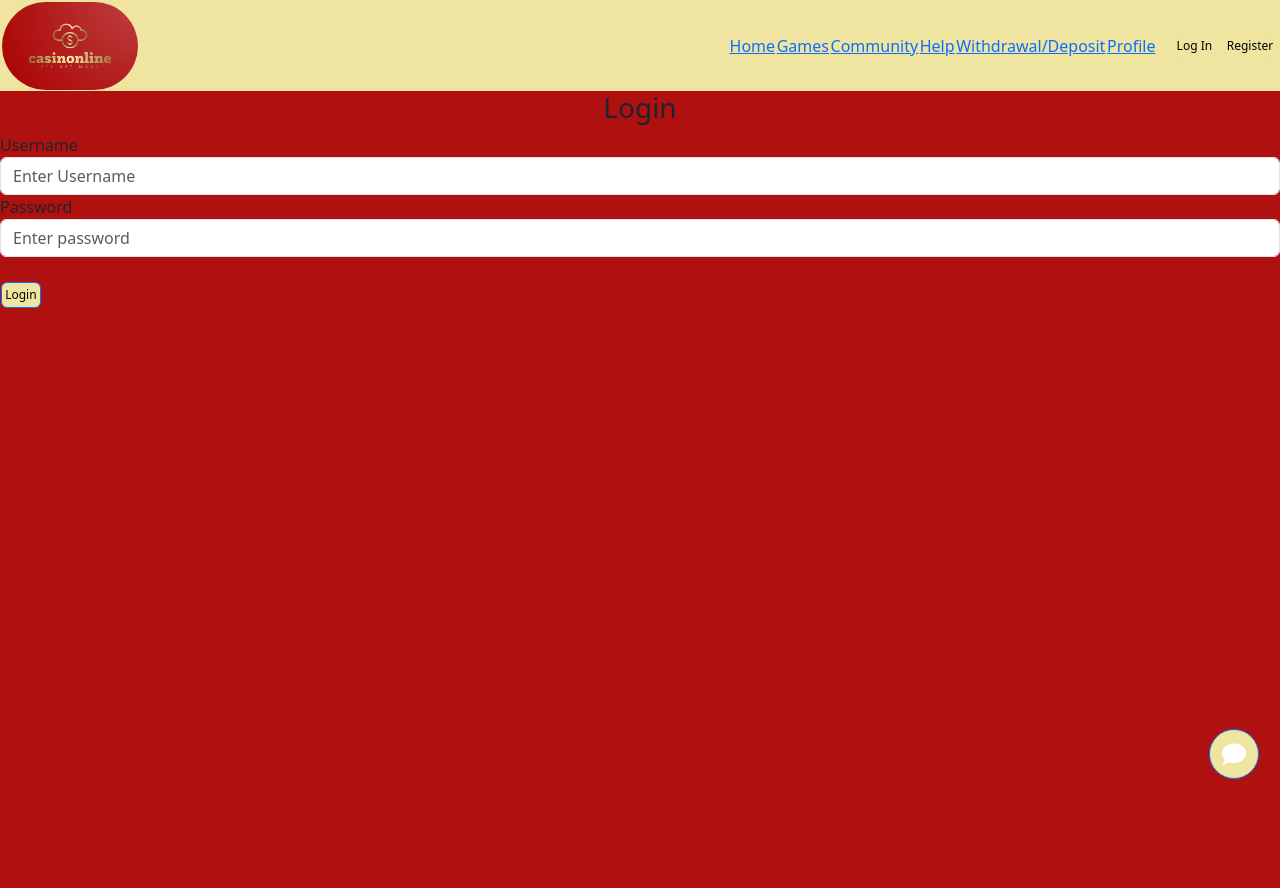
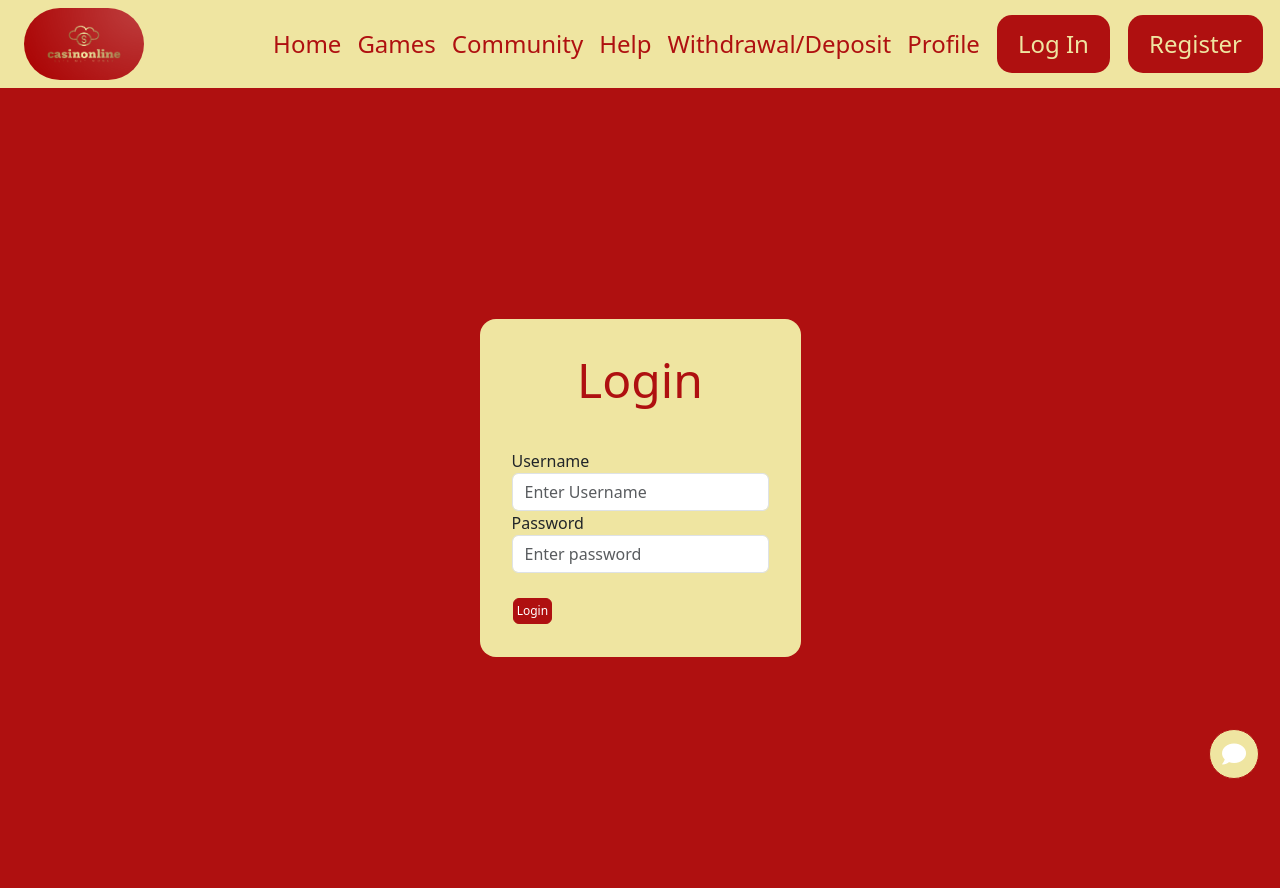
Before and after one commit to Samupietila/AI-Chatbot, a Flask app: page /login in a window 1280 px wide. Before the commit the page ends 779 px from the top, so only its background shows below. Run offline with Flask 3, Linux system fonts and the light colour scheme.

Commit message:
added links and css

```diff
--- a/Flask-Website/website/static/css/main.css
+++ b/Flask-Website/website/static/css/main.css
@@ -8,6 +8,7 @@
   --primary-color: #af1010;
   --secondary-color: #efe5a1;
   --success-color: #28a745;
+  --button-color: #af1010;
 }
 
 body {
@@ -19,13 +20,12 @@ nav {
   display: flex;
   width: 100%;
   height: 100%;
-  padding: var(--sds-size-space-200);
   align-items: center;
   align-content: center;
   gap: 0rem var(--sds-size-space-600);
   flex-shrink: 0;
   flex-wrap: wrap;
-  background-color: #efe5a1;
+  background-color: var(--secondary-color);
 }
 
 nav .logo {
@@ -34,17 +34,37 @@ nav .logo {
   border-radius: 3.125rem;
   width: 8.5rem;
   height: 5.5rem;
+  margin-left: 1rem;
+  padding: 0.5rem;
 }
 
 nav .nav-links {
   display: flex;
-  justify-content: flex-end;
-  align-items: center;
-  align-content: center;
-  gap: 0.5rem var(--sds-size-space-200);
-
-  flex: 1 0 0;
-  flex-wrap: wrap;
+  gap: 1rem;
+  margin-left: auto;
+}
+nav .nav-links a {
+  color: var(--primary-color);
+  text-decoration: none;
+  font-size: 1.5rem;
+}
+nav .auth-buttons {
+  display: flex;
+  gap: 1rem;
+  margin-right: 1rem;
+}
+nav .auth-buttons a {
+  color: var(--secondary-color);
+  text-decoration: none;
+  font-size: 1.5rem;
+  padding: 10px 20px;
+  border-radius: 15px;
+  background-color: var(--button-color);
+  transition: background-color 0.3s ease;
+}
+nav .auth-buttons a:hover {
+  background-color: black;
+  color: var(--primary-color);
 }
 
 .card-footer {
@@ -92,6 +112,16 @@ nav .nav-links {
   background-color: var(--secondary-color);
   color: black;
 }
+.btn:hover {
+  background-color: var(--primary-color);
+  color: white;
+  border-color: #efe5a1;
+}
+.btn-primary {
+  background-color: var(--primary-color);
+  color: white;
+  border-color: #af1010;
+}
 .chat-widget-message-sender {
   display: flex;
   justify-content: flex-end;
@@ -105,3 +135,55 @@ nav .nav-links {
   width: auto;
   min-width: 5rem;
 }
+
+/* LOGINPAGE REGISTERPAGE */
+
+.alert {
+  justify-content: center;
+  align-items: center;
+  display: flex;
+}
+.alert span {
+  margin-left: 1rem;
+}
+
+.login-page-container {
+  display: flex;
+  justify-content: center;
+  align-items: center;
+  height: 100vh;
+}
+.login-container {
+  display: flex;
+  flex-direction: column;
+  gap: 1rem;
+  padding: 2rem;
+  border-radius: 1rem;
+  background-color: var(--secondary-color);
+}
+.login-container h3 {
+  text-align: center;
+  font-size: 3rem;
+  color: var(--primary-color);
+  padding-bottom: 2rem;
+}
+/* LANDING PAGE */
+.landing-page {
+  display: flex;
+  flex-direction: column;
+  padding-top: 5rem;
+  align-items: center;
+  height: 100vh;
+}
+h1 {
+  font-size: 3rem;
+  color: var(--secondary-color);
+  justify-content: center;
+  align-items: center;
+  display: flex;
+  padding-top: 3rem;
+}
+.landing-page img {
+  border-radius: 30%;
+  border: 5px solid var(--secondary-color);
+}
--- a/Flask-Website/website/templates/login.html
+++ b/Flask-Website/website/templates/login.html
@@ -1,7 +1,9 @@
 {% extends "base.html" %} {% block title %} Login {% endblock %} {%block
 container%}
+<div class="login-page-container">
+  <div class="login-container">
     <form method="POST">
-  <h3 align="center">Login</h3>
+      <h3>Login</h3>
       <div class="form-group">
         <label for="username">Username</label>
         <input
@@ -25,4 +27,6 @@ container%}
       <br />
       <button type="submit" class="btn btn-primary">Login</button>
     </form>
+  </div>
+</div>
 {%endblock%}
```
Also changed, not shown: Chatbot/domain.yml (+7 -7 lines), Flask-Website/website/templates/home.html (+9 -1 lines), Flask-Website/website/templates/register.html (+7 -1 lines). Lines whose indentation alone changed are shown as unchanged.
